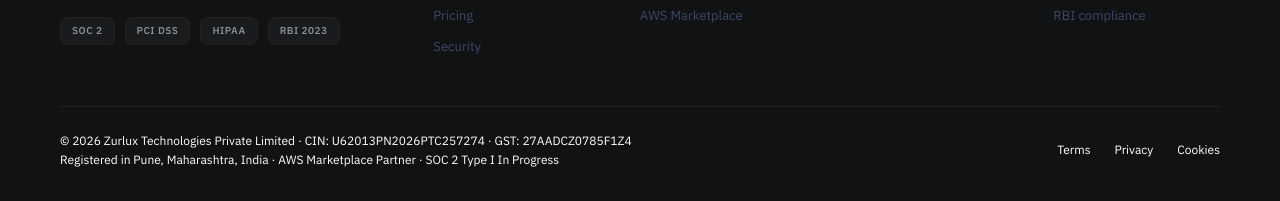
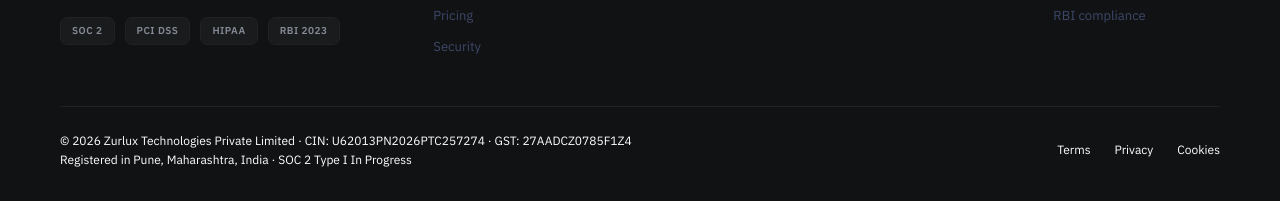
Before and after one commit to iamrakeshsakat-droid/patchmortem-site, a plain HTML site: page agent-vs-webhook.html in a window 1280 px wide. Shown: the part 5128-5329 px from the top of the page. Drawn offline with Linux system fonts and the light colour scheme.

Commit message:
Update agent-vs-webhook.html

```diff
--- a/agent-vs-webhook.html
+++ b/agent-vs-webhook.html
@@ -698,7 +698,7 @@ nav .nav-links a.active{color:var(--ink2)}
         <li><a href="banking-bfsi.html">Banking &amp; BFSI</a></li>
         <li><a href="msps.html">MSPs</a></li>
         <li><a href="pricing.html">On-premise</a></li>
-        <li><a href="contact.html" data-pm="aws">AWS Marketplace</a></li>
+       <!-- <li><a href="contact.html" data-pm="aws">AWS Marketplace</a></li>-->
       </ul>
     </div>
     <div class="footer-col">
@@ -720,7 +720,7 @@ nav .nav-links a.active{color:var(--ink2)}
     </div>
   </div>
   <div class="footer-bottom">
-    <div class="footer-copy">&copy; 2026 Zurlux Technologies Private Limited &middot; CIN: U62013PN2026PTC257274 &middot; GST: 27AADCZ0785F1Z4<br>Registered in Pune, Maharashtra, India &middot; AWS Marketplace Partner &middot; SOC 2 Type I In Progress</div>
+    <div class="footer-copy">&copy; 2026 Zurlux Technologies Private Limited &middot; CIN: U62013PN2026PTC257274 &middot; GST: 27AADCZ0785F1Z4<br>Registered in Pune, Maharashtra, India &middot; <!--AWS Marketplace Partner &middot;--> SOC 2 Type I In Progress</div>
     <div class="footer-links2">
       <a href="terms.html">Terms</a>
       <a href="privacy.html">Privacy</a>
```
